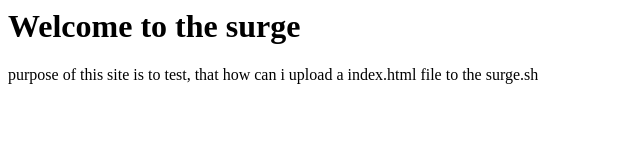
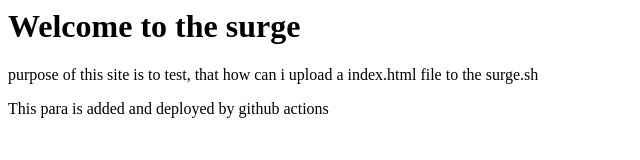
Before and after one commit to MuhammadAbdullahEjaz/SurgeTesting, a plain HTML site: page index.html in a window 1280 px wide. Shown: the whole page, without its empty margins (0-640 px from the left). Drawn offline with Linux system fonts and the light colour scheme.

Commit message:
added new para

```diff
--- a/index.html
+++ b/index.html
@@ -8,6 +8,8 @@
         <p>
         purpose of this site is to test, that how can i upload a index.html file to the surge.sh
         </p>
-
+        <p>
+        This para is added and deployed by github actions
+        </p>
     </body>
 </html>
```
